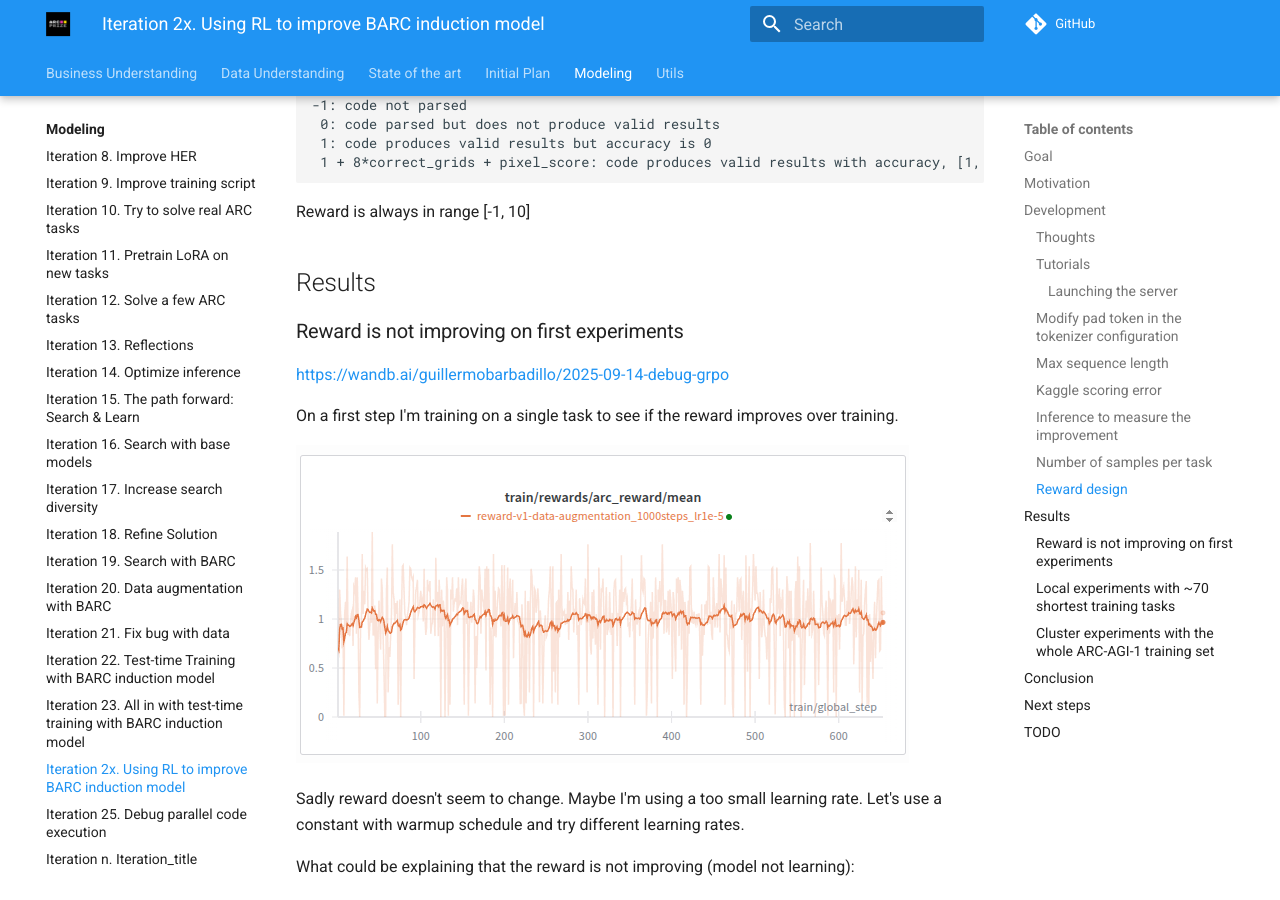
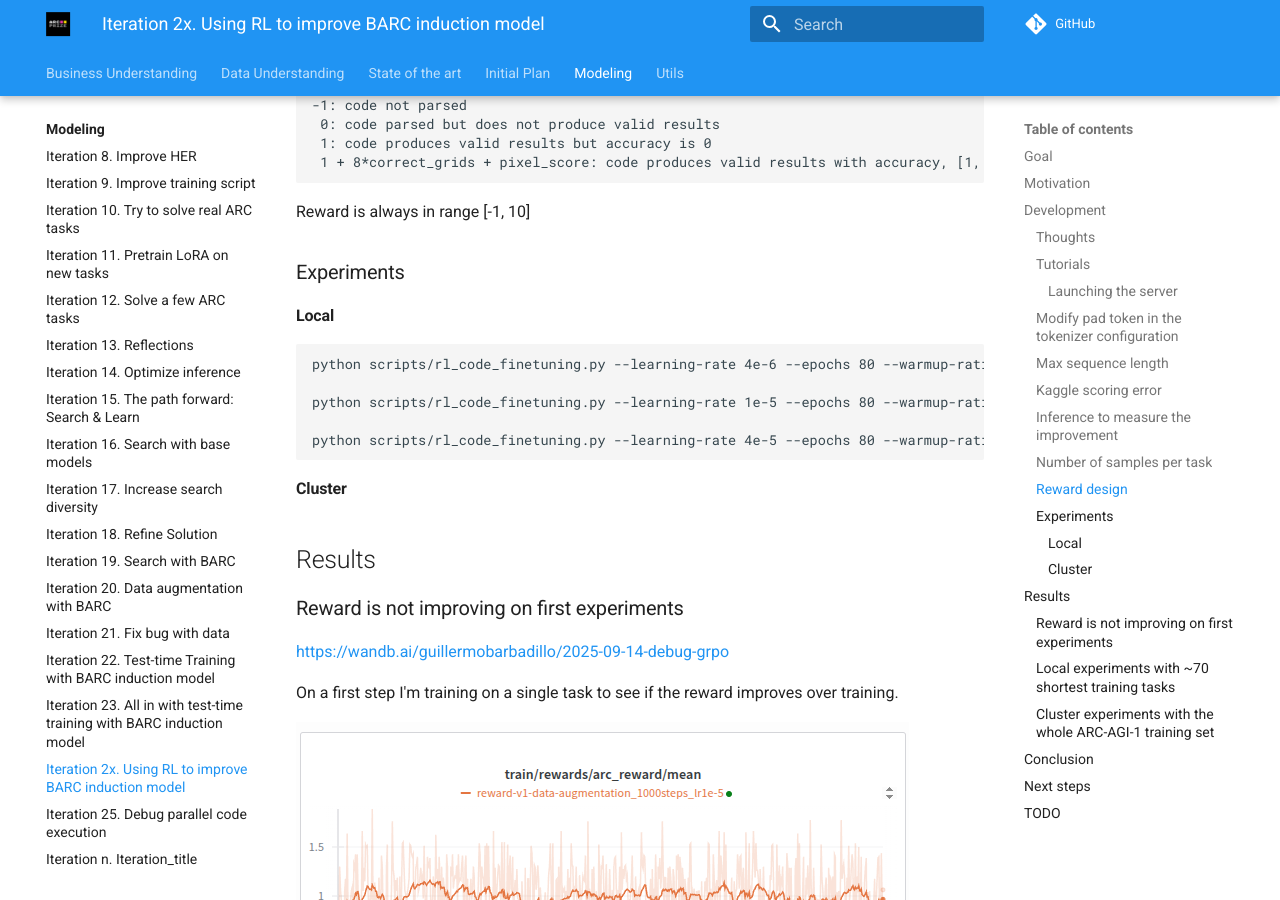
Before and after one commit to ironbar/arc25, an MkDocs documentation site: the page built from docs/modeling/Iteration_24_RL_BARC.md, in a window 1280 px wide and 900 px high, scrolled down 3633 px. Built offline with MkDocs 1.6.1 and Material for MkDocs 9.7.7, drawn with Linux system fonts in a browser that asks for light colours; comment, search, counter and statistics services are not loaded; some of the changed text lies outside the part shown.

Commit message:
updated documentation

````diff
--- a/docs/modeling/Iteration_24_RL_BARC.md
+++ b/docs/modeling/Iteration_24_RL_BARC.md
@@ -149,6 +149,21 @@ Reward scheme:
 
 Reward is always in range [-1, 10]
 
+### Experiments
+
+#### Local
+
+```bash
+python scripts/rl_code_finetuning.py --learning-rate 4e-6 --epochs 80 --warmup-ratio 0.01 --gpu-memory-utilization 0.7 --num-generations 24 --lora-r 32 --output-dir /mnt/hdd0/Kaggle/arc25/trainings/2025-09-15-debug-grpo/lr4e-6_80epochs_24gen_32lora_new-reward
+
+python scripts/rl_code_finetuning.py --learning-rate 1e-5 --epochs 80 --warmup-ratio 0.01 --gpu-memory-utilization 0.7 --num-generations 16 --lora-r 32 --output-dir /mnt/hdd0/Kaggle/arc25/trainings/2025-09-15-debug-grpo/lr1e-5_80epochs_16gen_4prompts-per-step_32lora_new-reward --training-prompts-per-step 4
+
+python scripts/rl_code_finetuning.py --learning-rate 4e-5 --epochs 80 --warmup-ratio 0.01 --gpu-memory-utilization 0.68 --num-generations 16 --lora-r 16 --output-dir /mnt/hdd0/Kaggle/arc25/trainings/2025-09-15-debug-grpo/lr4e-5_80epochs_16gen_4prompts-per-step_16lora_new-reward --training-prompts-per-step 4
+```
+
+#### Cluster
+
+
 ## Results
 
 ### Reward is not improving on first experiments
@@ -195,6 +210,9 @@ data augmentation for this experiment.
 https://wandb.ai/guillermobarbadillo/2025-09-15-debug-grpo?nw=nwuserguillermobarbadillo
 
 - A learning rate of 2e-5 is too high, 1e-5 seems to work but not sure if it's optimal.
+- Cannot use more than 16 generations per prompt because it gives OOM error
+- Cannot use Lora 32 because it also gives OOM
+- Weirdly when using 4 prompts per step did not seemed to learn
 
 ### Cluster experiments with the whole ARC-AGI-1 training set
 
````
